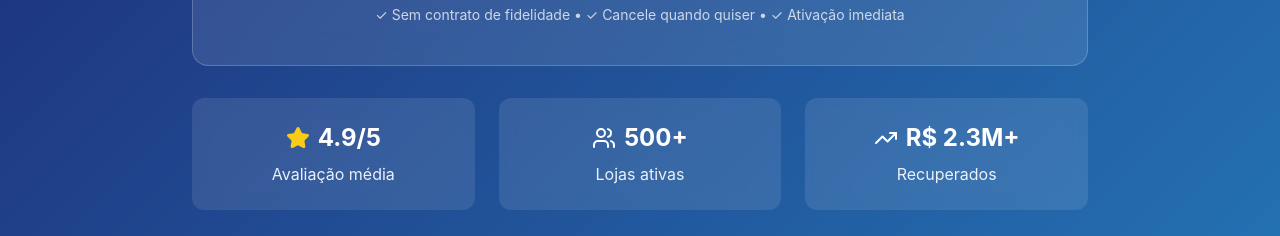
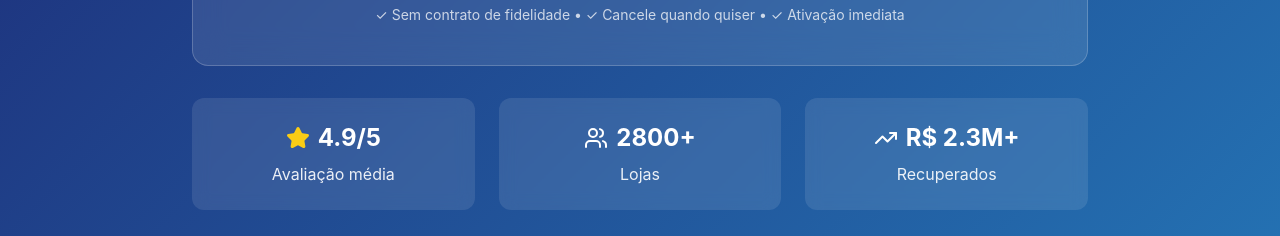
Before and after one commit to Clecias/Landing-Page-V2---Foco-em-Resultados-Artefato-interativo, a React (Vite) app: page / in a window 1280 px wide. Shown: the part 5740-5976 px from the top of the page. Built offline with nearby package versions, Linux system fonts and the light colour scheme.

Commit message:
Update active stores count on LandingPageV2

```diff
--- a/src/LandingPageV2.jsx
+++ b/src/LandingPageV2.jsx
@@ -401,9 +401,9 @@ export default function LandingPageV2() {
             <div className="bg-white bg-opacity-10 backdrop-blur p-6 rounded-xl">
               <div className="flex items-center justify-center gap-2 mb-2">
                 <Users className="w-6 h-6" />
-                <p className="text-2xl font-bold">500+</p>
+                <p className="text-2xl font-bold">2800+</p>
               </div>
-              <p className="opacity-90">Lojas ativas</p>
+              <p className="opacity-90">Lojas</p>
             </div>
             <div className="bg-white bg-opacity-10 backdrop-blur p-6 rounded-xl">
               <div className="flex items-center justify-center gap-2 mb-2">
```
